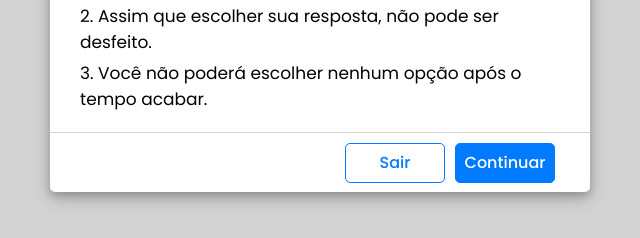
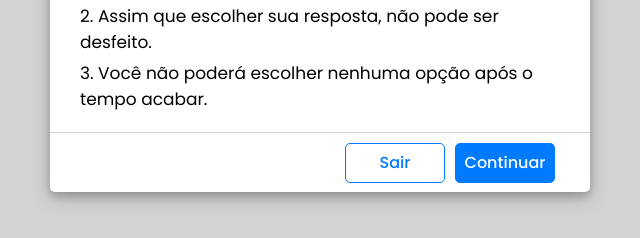
Before and after one commit to Henrique96/quizApp, a plain HTML site: page index.html in a window 1280 px wide. Both pictures are taken after a click on the button "Começar Quiz". Shown: the part 358-596 px from the top of the page, 320-960 px from the left. Drawn offline with Linux system fonts and the light colour scheme.

Commit message:
Update index.html

```diff
--- a/index.html
+++ b/index.html
@@ -17,7 +17,7 @@
         <div class="info-list">
             <div class="info">1. Você terá apenas <span>15 segundos</span> para cada questão.</div>
             <div class="info">2. Assim que escolher sua resposta, não pode ser desfeito.</div>
-            <div class="info">3. Você não poderá escolher nenhum opção após o tempo acabar.</div>
+            <div class="info">3. Você não poderá escolher nenhuma opção após o tempo acabar.</div>
         </div>
         <div class="buttons">
             <button class="quit">Sair</button>
```
